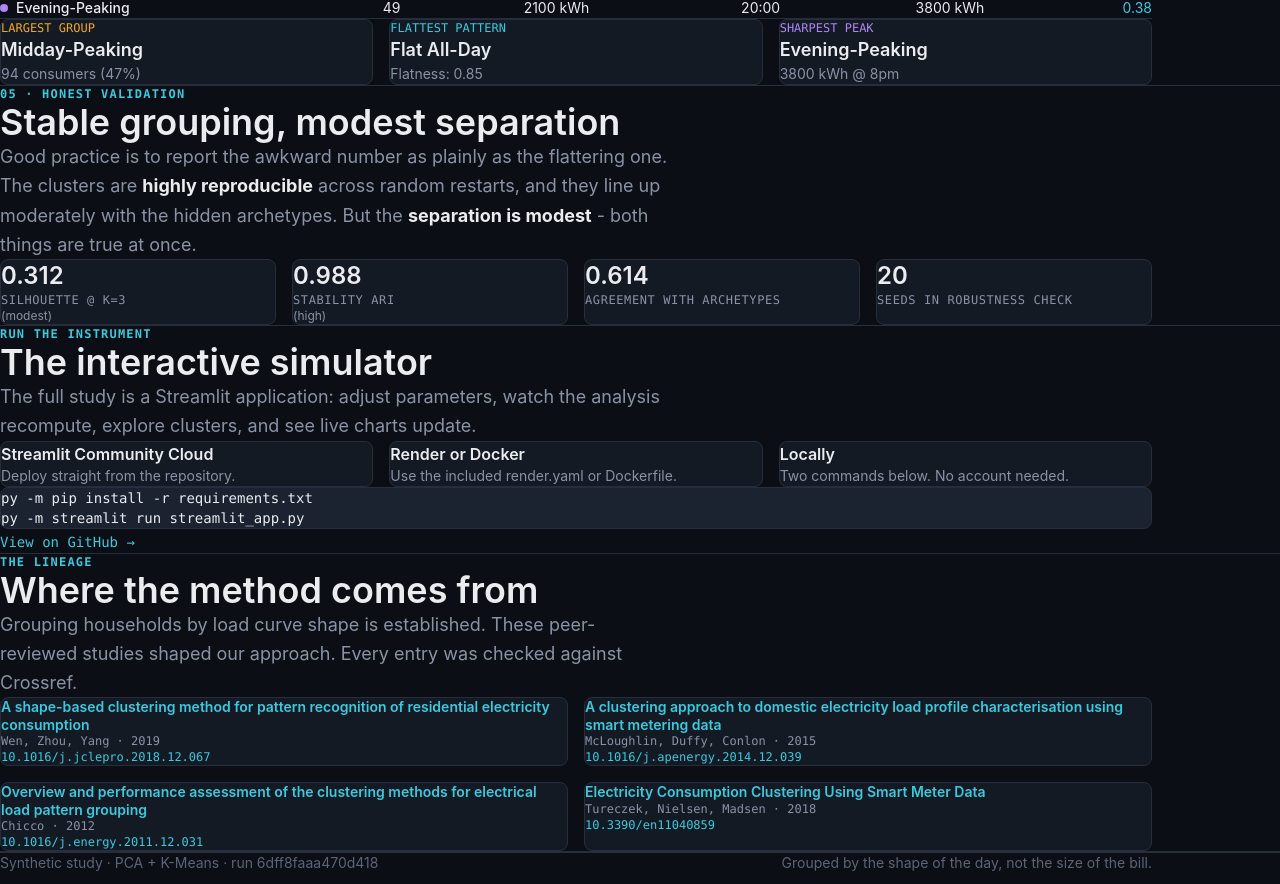
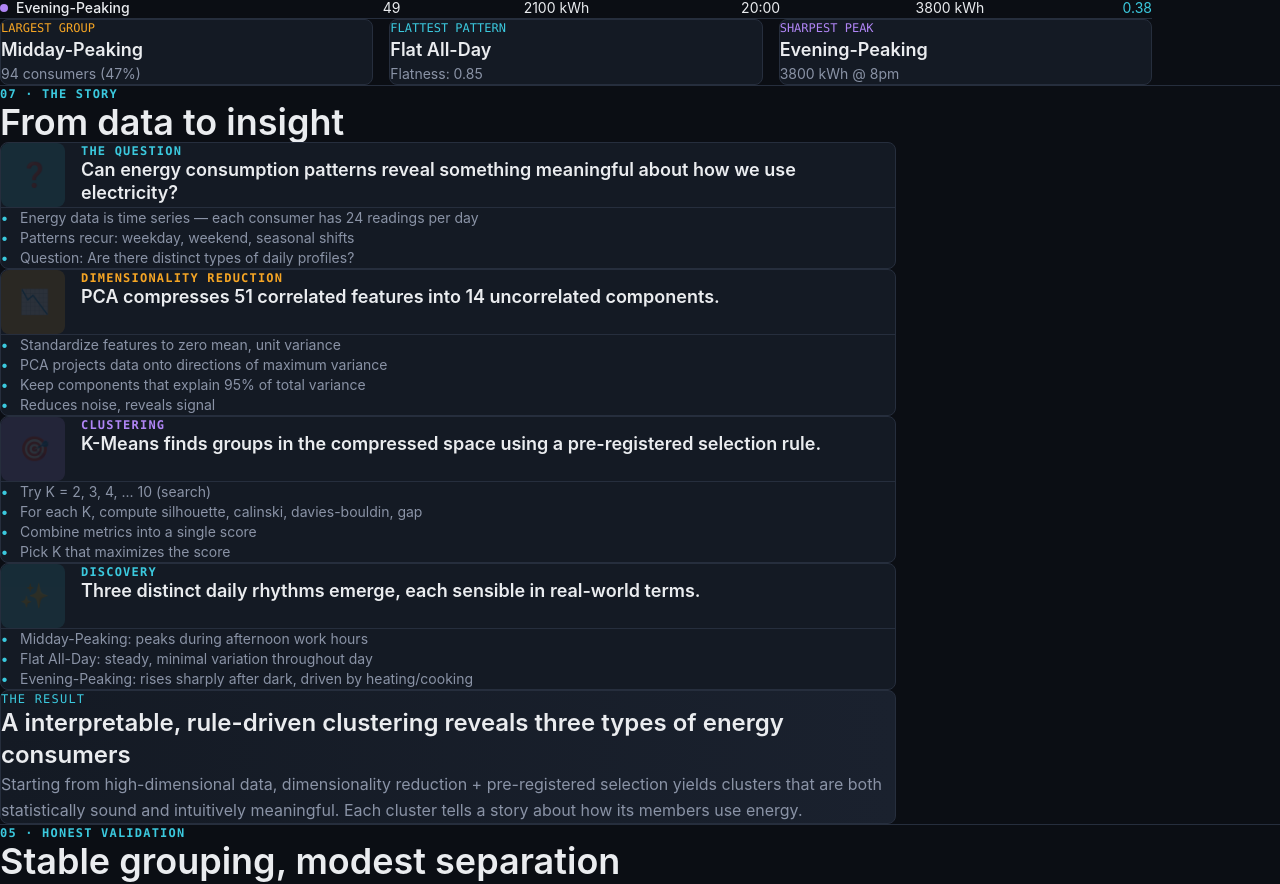
Before and after one commit to shaxntanu/Energy-Consumption-Pattern-Analysis-using-PCA-and-K-Means, a Next.js app in the folder web/: page / in a window 1280 px wide. Shown: the part 2970-3854 px from the top of the page. Built offline with nearby package versions, Linux system fonts and the light colour scheme.

Commit message:
feat: add narrative cards with scroll-triggered animations

```diff
--- /dev/null
+++ b/web/app/components/NarrativeCards.tsx
@@ -0,0 +1,167 @@
+'use client';
+
+import React, { useEffect, useRef, useState } from 'react';
+
+interface Card {
+  id: number;
+  title: string;
+  icon: string;
+  description: string;
+  details: string[];
+  color: string;
+}
+
+const NARRATIVE_CARDS: Card[] = [
+  {
+    id: 1,
+    title: 'The Question',
+    icon: '❓',
+    description: 'Can energy consumption patterns reveal something meaningful about how we use electricity?',
+    details: [
+      'Energy data is time series — each consumer has 24 readings per day',
+      'Patterns recur: weekday, weekend, seasonal shifts',
+      'Question: Are there distinct types of daily profiles?'
+    ],
+    color: '#3BC9DE'
+  },
+  {
+    id: 2,
+    title: 'Dimensionality Reduction',
+    icon: '📉',
+    description: 'PCA compresses 51 correlated features into 14 uncorrelated components.',
+    details: [
+      'Standardize features to zero mean, unit variance',
+      'PCA projects data onto directions of maximum variance',
+      'Keep components that explain 95% of total variance',
+      'Reduces noise, reveals signal'
+    ],
+    color: '#F5A524'
+  },
+  {
+    id: 3,
+    title: 'Clustering',
+    icon: '🎯',
+    description: 'K-Means finds groups in the compressed space using a pre-registered selection rule.',
+    details: [
+      'Try K = 2, 3, 4, ... 10 (search)',
+      'For each K, compute silhouette, calinski, davies-bouldin, gap',
+      'Combine metrics into a single score',
+      'Pick K that maximizes the score'
+    ],
+    color: '#B085F5'
+  },
+  {
+    id: 4,
+    title: 'Discovery',
+    icon: '✨',
+    description: 'Three distinct daily rhythms emerge, each sensible in real-world terms.',
+    details: [
+      'Midday-Peaking: peaks during afternoon work hours',
+      'Flat All-Day: steady, minimal variation throughout day',
+      'Evening-Peaking: rises sharply after dark, driven by heating/cooking'
+    ],
+    color: '#3BC9DE'
+  }
+];
+
+export default function NarrativeCards() {
+  const [visibleCards, setVisibleCards] = useState<Set<number>>(new Set());
+  const cardRefsRef = useRef<Map<number, HTMLDivElement>>(new Map());
+
+  useEffect(() => {
+    const observers = NARRATIVE_CARDS.map((card) => {
+      const observer = new IntersectionObserver(
+        ([entry]) => {
+          if (entry.isIntersecting) {
+            setVisibleCards((prev) => new Set([...prev, card.id]));
+          }
+        },
+        { threshold: 0.2 }
+      );
+
+      const element = cardRefsRef.current.get(card.id);
+      if (element) {
+        observer.observe(element);
+      }
+
+      return observer;
+    });
+
+    return () => {
+      observers.forEach((observer) => observer.disconnect());
+    };
+  }, []);
+
+  return (
+    <div className="w-full">
+      <div className="space-y-6">
+        {NARRATIVE_CARDS.map((card, index) => (
+          <div
+            key={card.id}
+            ref={(el) => {
+              if (el) cardRefsRef.current.set(card.id, el);
+            }}
+            className={`bg-[#141A24] border border-[#262E3D] rounded-lg overflow-hidden transition-all duration-700 ${
+              visibleCards.has(card.id)
+                ? 'opacity-100 translate-y-0'
+                : 'opacity-0 translate-y-8'
+            }`}
+            style={{
+              transitionDelay: `${index * 100}ms`
+            }}
+          >
+            {/* Header with icon */}
+            <div className="flex items-start gap-4 p-6 border-b border-[#262E3D]">
+              <div
+                className="w-16 h-16 rounded-lg flex items-center justify-center text-2xl flex-shrink-0"
+                style={{
+                  backgroundColor: card.color,
+                  opacity: 0.1,
+                  borderLeft: `3px solid ${card.color}`
+                }}
+              >
+                {card.icon}
+              </div>
+              <div className="flex-1">
+                <p
+                  className="text-xs font-mono font-semibold uppercase tracking-widest mb-2"
+                  style={{ color: card.color }}
+                >
+                  {card.title}
+                </p>
+                <h3 className="text-lg font-semibold text-[#EAECEF] leading-tight">
+                  {card.description}
+                </h3>
+              </div>
+            </div>
+
+            {/* Details */}
+            <div className="p-6">
+              <ul className="space-y-3">
+                {card.details.map((detail, i) => (
+                  <li key={i} className="flex gap-3 text-sm text-[#8A93A6]">
+                    <span className="text-[#3BC9DE] font-semibold flex-shrink-0">•</span>
+                    <span>{detail}</span>
+                  </li>
+                ))}
+              </ul>
+            </div>
+          </div>
+        ))}
+      </div>
+
+      {/* Summary */}
+      <div className="mt-12 bg-gradient-to-r from-[#141A24] to-[#1a212e] border border-[#262E3D] rounded-lg p-8">
+        <p className="text-xs font-mono text-[#3BC9DE] uppercase tracking-widest mb-4">
+          The Result
+        </p>
+        <h3 className="text-2xl font-semibold text-[#EAECEF] mb-4">
+          A interpretable, rule-driven clustering reveals three types of energy consumers
+        </h3>
+        <p className="text-[#8A93A6] leading-relaxed">
+          Starting from high-dimensional data, dimensionality reduction + pre-registered selection yields clusters that are both statistically sound and intuitively meaningful. Each cluster tells a story about how its members use energy.
+        </p>
+      </div>
+    </div>
+  );
+}
--- a/web/app/page.tsx
+++ b/web/app/page.tsx
@@ -3,6 +3,7 @@ import ClusterExplorer from './components/ClusterExplorer';
 import DatasetViewer from './components/DatasetViewer';
 import ProfilePlayback from './components/ProfilePlayback';
 import ClusterComparison from './components/ClusterComparison';
+import NarrativeCards from './components/NarrativeCards';
 
 export default function Home() {
   return (
@@ -219,6 +220,19 @@ export default function Home() {
           </div>
         </section>
 
+        <section id="narrative" className="py-20 px-6 border-b border-[#262E3D]">
+          <div className="max-w-4xl mx-auto">
+            <p className="text-xs font-mono text-[#3BC9DE] font-semibold uppercase tracking-widest mb-4">
+              07 · THE STORY
+            </p>
+            <h2 className="text-3xl md:text-4xl font-semibold mb-12 max-w-2xl">
+              From data to insight
+            </h2>
+
+            <NarrativeCards />
+          </div>
+        </section>
+
         <section id="validation" className="py-20 px-6 border-b border-[#262E3D]">
           <div className="max-w-6xl mx-auto">
             <p className="text-xs font-mono text-[#3BC9DE] font-semibold uppercase tracking-widest mb-4">
```
